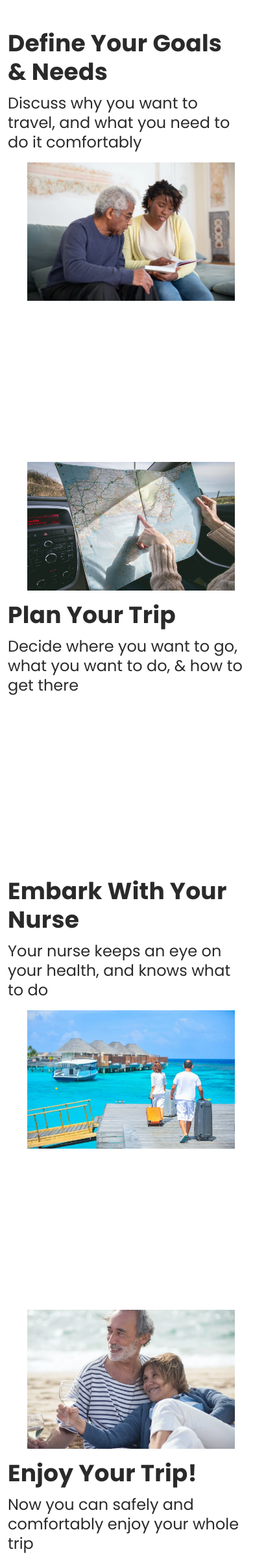
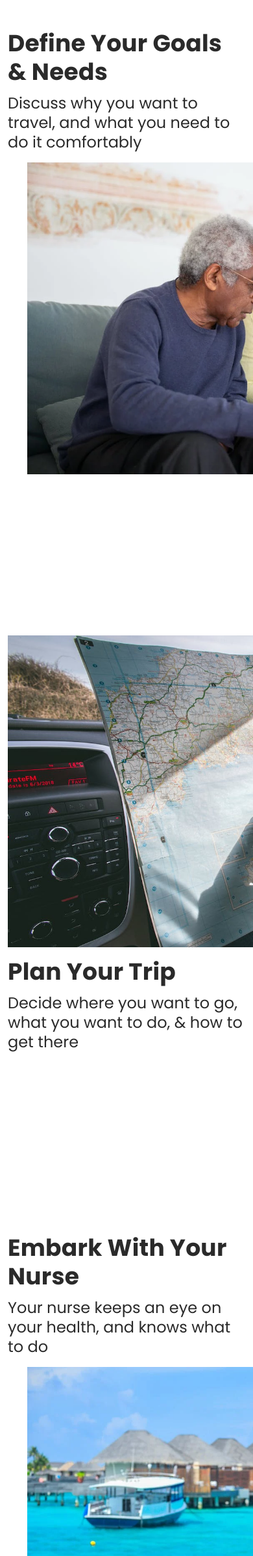
Before and after one commit to SabianF/VAL-landing-page, a PHP site: page / in a window 390 px wide. Shown: the part 2662-5057 px from the top of the page at 65% size. Run offline with PHP 8.4, Linux system fonts and the light colour scheme.

Commit message:
fix: image spacing

```diff
--- a/assets/css/templatemo-onix-digital.css
+++ b/assets/css/templatemo-onix-digital.css
@@ -2035,10 +2035,6 @@ responsive
 }
 
 @media (max-width: 767px) {
-  img {
-    max-width: 320px;
-    height: auto;
-  }
   .main-banner .item .down-buttons {
     display: inline-block;
   }
--- a/index.html
+++ b/index.html
@@ -70,10 +70,6 @@
 
   <div class="main-banner" id="top">
     <div class="container">
-      <div class="row">
-        <div class="col-lg-12">
-          <div class="row">
-            <div class="col-lg-6 align-self-center">
       <div class="item header-text">
         <h6>Vetted</h6>
         <h2>Travel nurses</h2>
@@ -88,10 +84,6 @@
         <div class="down-buttons">
           <div class="main-blue-button-hover">
             <a href="https://docs.google.com/forms/d/e/1FAIpQLSeuu-Ph7RXS2bKzWsfSvTS39nbMZWAYTxCTR6eKCrn241yIKA/viewform" target="_blank">Get Started</a>
-                  </div>
-                </div>
-              </div>
-            </div>
           </div>
         </div>
       </div>
@@ -158,7 +150,7 @@
     <div class="container">
       <div class="row center">
         <div class="col-lg-6">
-          <div class="right-image">
+          <div class="left-image">
             <img src="assets/images/steps/3-map.png" alt="">
           </div>
         </div>
@@ -194,7 +186,7 @@
     <div class="container">
       <div class="row center">
         <div class="col-lg-6">
-          <div class="right-image">
+          <div class="left-image">
             <img src="assets/images/steps/5-enjoy.png" alt="">
           </div>
         </div>
```
Lines whose indentation alone changed are shown as unchanged.
